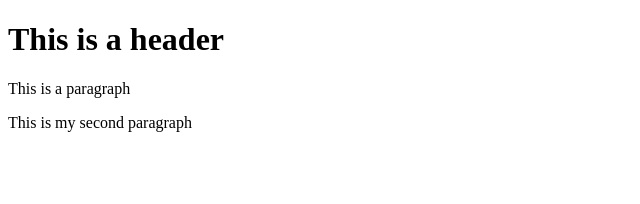
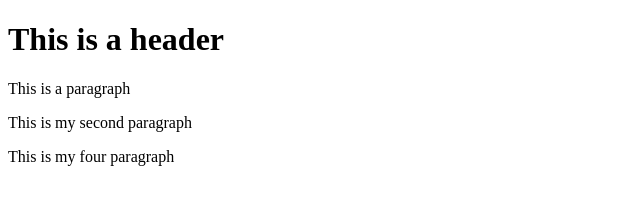
Before and after one commit to hilrenato/git-test, a website: page index.html in a window 1280 px wide. Shown: the whole page, without its empty margins (0-640 px from the left). Drawn offline with Linux system fonts and the light colour scheme.

Commit message:
fifth commit

```diff
--- a/index.html
+++ b/index.html
@@ -8,5 +8,6 @@
     <h1>This is a header</h1>
     <p>This is a paragraph</p>
     <p>This is my second paragraph</p>
+    <p>This is my four paragraph</p>
   </body>
 </html>
```
Also changed, not shown: package.json (added, +24 -0 lines), 2 other files.
